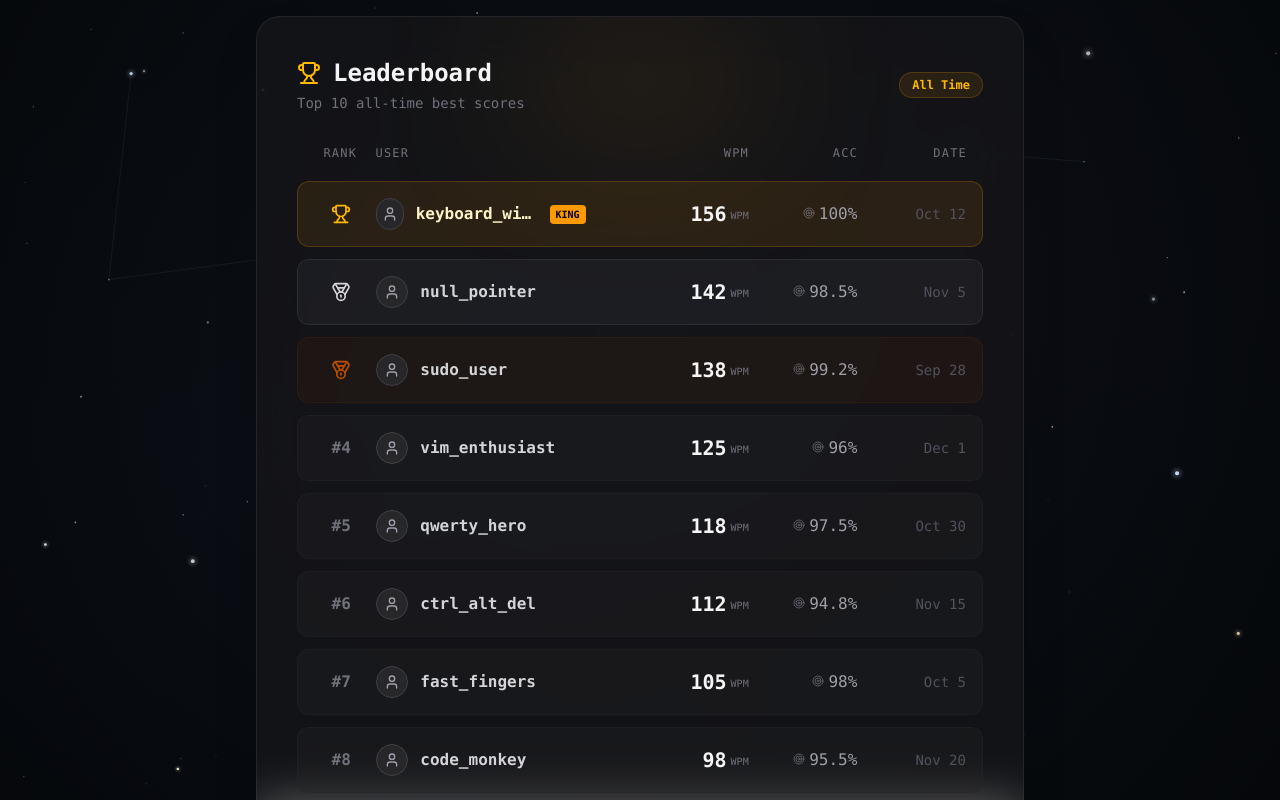
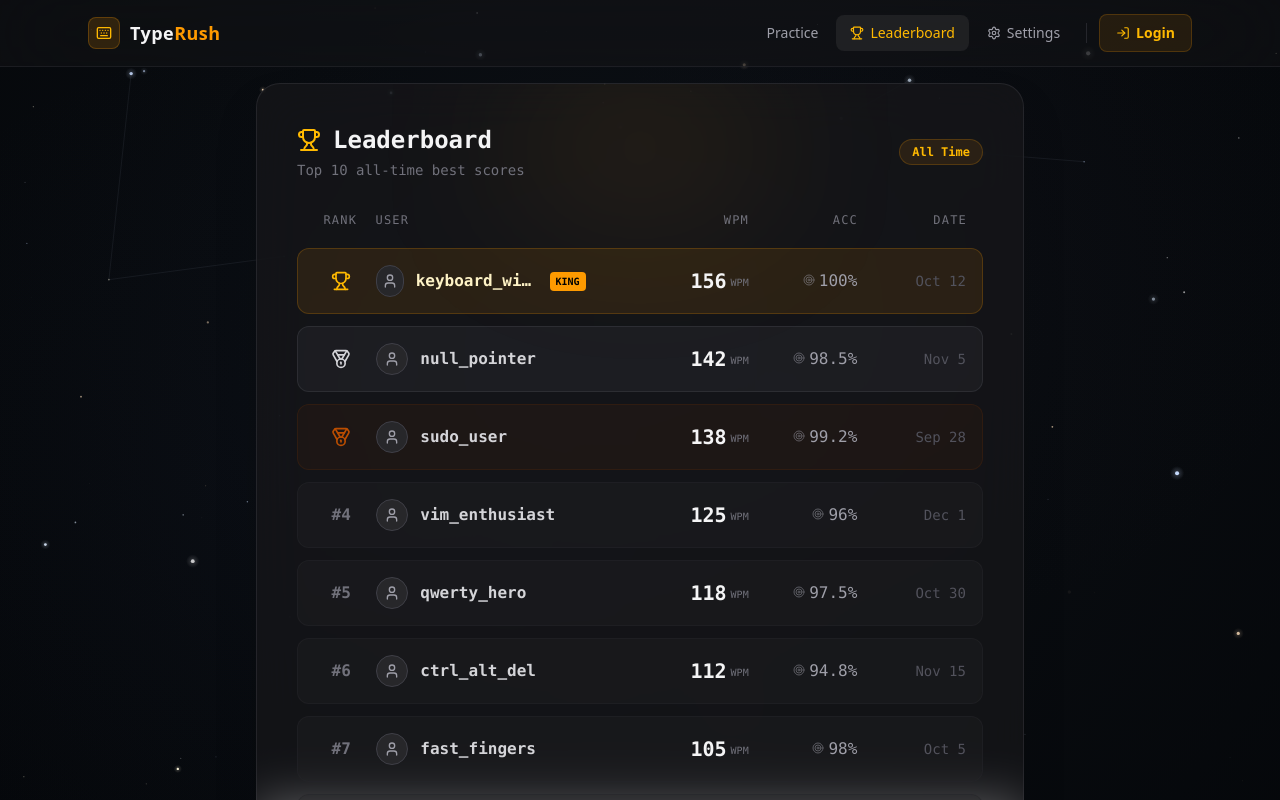
Before and after one commit to iXION82/TypeRush, a React (Vite) app in the folder frontend-project/: page /leaderboard in a window 1280 px wide. Shown: the top 800 px of the page. Built offline with nearby package versions, Linux system fonts and the light colour scheme.

Commit message:
update : improved the leaderboard page to include a navbar and improved the design of the navbar

```diff
--- a/frontend-project/src/components/navbar.tsx
+++ b/frontend-project/src/components/navbar.tsx
@@ -1,39 +1,102 @@
-import { useNavigate } from "react-router-dom";
+import { useNavigate, useLocation } from "react-router-dom";
+import { Keyboard, Trophy, Settings, LogIn } from "lucide-react";
+
 export function Navbar() {
     const navigate = useNavigate();
+    const location = useLocation();
+
+    const isActive = (path: string) => location.pathname === path;
+
     return (
         <nav className="
             sticky top-0 z-50
             w-full
-            bg-zinc-900/60
-            backdrop-blur-xl
-            border-b border-zinc-700/40
+            bg-zinc-900/40
+            backdrop-blur-2xl
+            border-b border-zinc-700/30
         ">
-            <div className="max-w-6xl mx-auto px-6 py-4 flex items-center justify-between">
-                <h1 className="text-xl font-semibold tracking-wide text-zinc-100">
-                    Type<span className="text-amber-500">Rush</span>
-                </h1>
-                <div className="flex gap-6 text-sm text-zinc-300">
+            <div className="max-w-6xl mx-auto px-6 py-3.5 flex items-center justify-between">
+                <button
+                    onClick={() => navigate("/home")}
+                    className="flex items-center gap-2.5 group"
+                >
+                    <div className="
+                        w-8 h-8 rounded-lg
+                        bg-amber-500/15
+                        border border-amber-500/25
+                        flex items-center justify-center
+                        group-hover:bg-amber-500/25
+                        transition-all duration-300
+                    ">
+                        <Keyboard className="w-4 h-4 text-amber-400" />
+                    </div>
+                    <h1 className="text-lg font-bold tracking-wide text-zinc-100">
+                        Type<span className="text-amber-500">Rush</span>
+                    </h1>
+                </button>
+
+                <div className="flex items-center gap-1">
                     <button
-                        onClick={()=>{navigate("/leaderboard");}}
-                        className="hover:text-amber-400 transition">
+                        onClick={() => navigate("/home")}
+                        className={`
+                            px-3.5 py-2 rounded-lg text-sm font-medium
+                            transition-all duration-200
+                            ${isActive("/home")
+                                ? "bg-zinc-800/70 text-amber-400"
+                                : "text-zinc-400 hover:text-zinc-200 hover:bg-zinc-800/40"
+                            }
+                        `}
+                    >
+                        Practice
+                    </button>
+                    <button
+                        onClick={() => navigate("/leaderboard")}
+                        className={`
+                            px-3.5 py-2 rounded-lg text-sm font-medium
+                            flex items-center gap-1.5
+                            transition-all duration-200
+                            ${isActive("/leaderboard")
+                                ? "bg-zinc-800/70 text-amber-400"
+                                : "text-zinc-400 hover:text-zinc-200 hover:bg-zinc-800/40"
+                            }
+                        `}
+                    >
+                        <Trophy className="w-3.5 h-3.5" />
                         Leaderboard
                     </button>
-                    <button className="hover:text-amber-400 transition">
+                    <button
+                        className="
+                            px-3.5 py-2 rounded-lg text-sm font-medium
+                            text-zinc-400 hover:text-zinc-200 hover:bg-zinc-800/40
+                            flex items-center gap-1.5
+                            transition-all duration-200
+                        "
+                    >
+                        <Settings className="w-3.5 h-3.5" />
                         Settings
                     </button>
+
+                    <div className="w-px h-5 bg-zinc-700/50 mx-2" />
+
                     <button
-                        onClick={()=>{navigate("/login");}}
+                        onClick={() => navigate("/login")}
                         className="
-                            px-4 py-2 rounded-full
+                            px-4 py-2 rounded-lg text-sm font-semibold
                             bg-amber-500/10
                             text-amber-400
+                            border border-amber-500/20
                             hover:bg-amber-500/20
-                            transition">
-                        Login
+                            hover:border-amber-500/35
+                            active:scale-95
+                            transition-all duration-200
+                        "
+                    >
+                        <span className="flex items-center gap-1.5">
+                            <LogIn className="w-3.5 h-3.5" />
+                            Login
+                        </span>
                     </button>
                 </div>
-
             </div>
         </nav>
     );
--- a/frontend-project/src/pages/leaderBoard.tsx
+++ b/frontend-project/src/pages/leaderBoard.tsx
@@ -1,5 +1,6 @@
 import { useState, useEffect } from 'react';
 import { Trophy, Medal, Zap, Target, User } from 'lucide-react';
+import { Navbar } from '../components/navbar';
 
 interface Score {
     id: string;
@@ -52,7 +53,9 @@ const LeaderboardPage = () => {
     };
 
     return (
-        <div className="flex items-center justify-center w-full min-h-screen bg-transparent p-4 font-mono">
+        <div className="min-h-screen flex flex-col bg-transparent text-gray-200">
+            <Navbar />
+            <main className="flex-1 flex items-center justify-center p-4 font-mono">
                 <div className="
                 w-full
                 max-w-3xl
@@ -159,6 +162,7 @@ const LeaderboardPage = () => {
                         </div>
                     )}
                 </div>
+            </main>
         </div>
     );
 };
```
Lines whose indentation alone changed are shown as unchanged.
